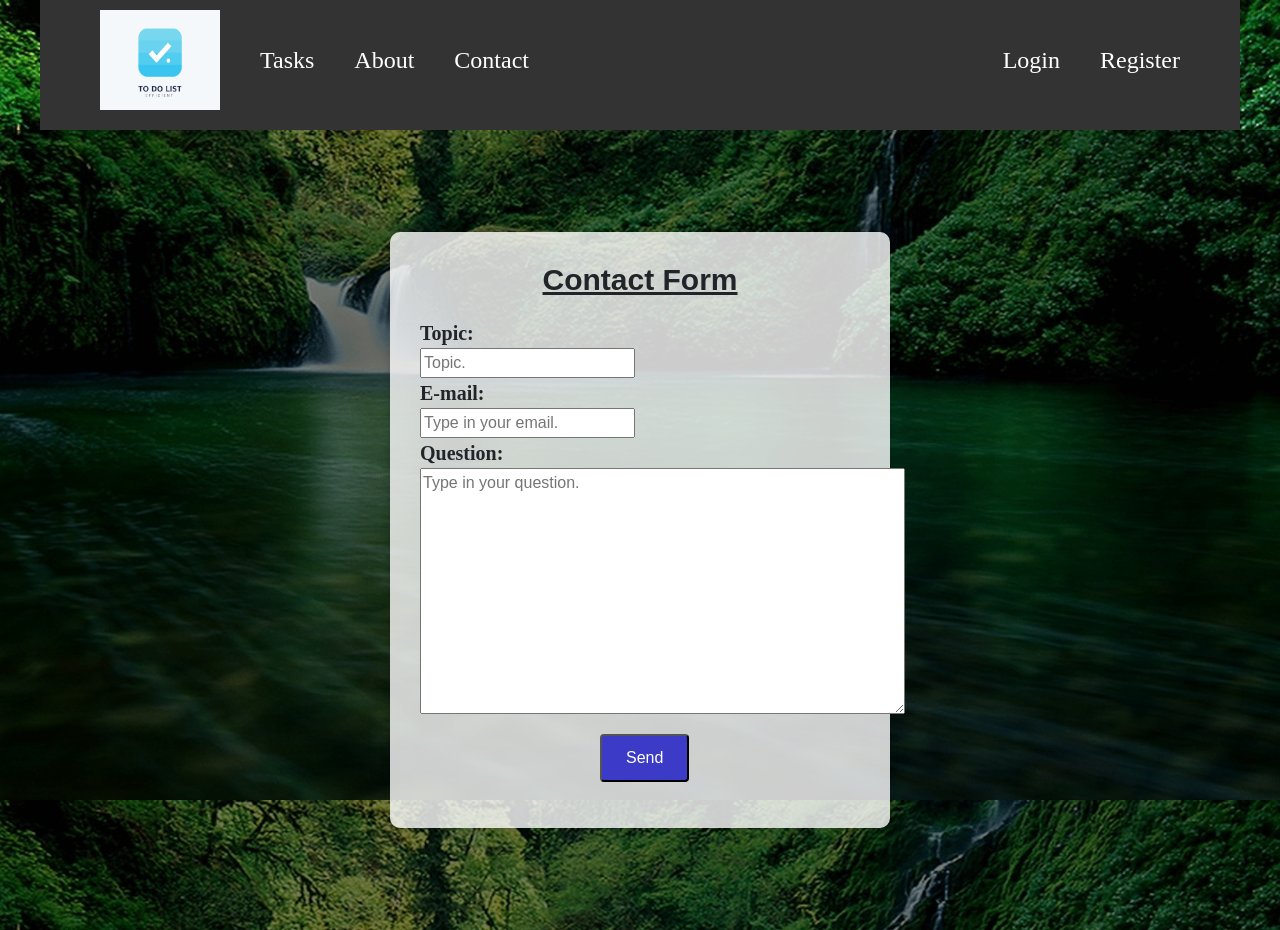
After one commit to pavle0402/Pavle-s-To-do-List, a Django app: page /contact/ in a window 1280 px wide. The commit adds this page. Run offline with Django 4.2, Linux system fonts and the light colour scheme; some libraries are stand-ins or nearby versions.

Commit message:
Final update

```diff
--- a/static/css/tasks_list.css
+++ b/static/css/tasks_list.css
@@ -197,3 +197,8 @@ tr:hover {
     background-color: rgb(212, 210, 207);
 
 }
+
+
+.completed {
+    text-decoration: line-through;
+}
--- a/tdlist/admin.py
+++ b/tdlist/admin.py
@@ -1,6 +1,7 @@
 from django.contrib import admin
-from .models import Task, TaskCompletion
+from .models import Task, TaskCompletion, Contact
 
 
 admin.site.register(Task)
 admin.site.register(TaskCompletion)
+admin.site.register(Contact)
--- a/tdlist/forms.py
+++ b/tdlist/forms.py
@@ -1,7 +1,7 @@
 from django import forms
 from django.contrib.auth.forms import UserCreationForm
 from django.contrib.auth.models import User
-from .models import Task, TaskCompletion
+from .models import Task, TaskCompletion, Contact
 from django.utils import timezone
 from django.core.exceptions import ValidationError
 from django.contrib import messages
@@ -50,3 +50,20 @@ class TaskCompletionForm(forms.ModelForm):
         widgets = {
             'task_completion': forms.CheckboxInput(attrs={'class': 'form-check-input'}),
         }
+
+class ContactForm(forms.ModelForm):
+    class Meta:
+        model = Contact
+        fields = ('topic','email', 'question')
+
+        labels = {
+            'topic': 'Topic',
+            'question':'Question',
+            'email': 'E-mail',
+        }
+
+        widgets = {
+            'topic': forms.TextInput(attrs={'class':'form-class', 'placeholder':'Topic.'}),
+            'question': forms.Textarea(attrs={'class':'form-class', 'placeholder':'Type in your question.', 'cols':50, 'rows':10}),
+            'email': forms.EmailInput(attrs={'class':'form-class', 'placeholder':'Type in your email.'}),
+        }
--- a/tdlist/models.py
+++ b/tdlist/models.py
@@ -4,12 +4,9 @@ from django.utils import timezone
 from django.core.exceptions import ValidationError
 
 class TaskOrderManager(models.Manager):
+    def pinned_first_and_completed_last(self):
+        return self.get_queryset().order_by('-pinned', 'complete__task_completion')
 
-    def pinned_first(self):
-        return self.get_queryset().order_by('-pinned', 'task')
-
-    def alphabetical(self):
-        return self.get_queryset().order_by('task')
 
 class Task(models.Model):
     user = models.ForeignKey(User, on_delete=models.CASCADE, null=True, blank=True)
@@ -30,3 +27,13 @@ class TaskCompletion(models.Model):
 
     def __str__(self):
         return f"{self.task_name.task}"
+
+
+class Contact(models.Model):
+    name = models.ForeignKey(User, on_delete=models.DO_NOTHING)
+    topic = models.CharField(max_length=55, blank=False)
+    email = models.EmailField(blank=False, null=True)
+    question = models.TextField(verbose_name="Question", blank=False)
+
+    def __str__(self):
+        return f"{self.name.first_name} - {self.topic}"
--- /dev/null
+++ b/tdlist/templates/contact.html
@@ -0,0 +1,90 @@
+{% extends 'base.html' %}
+
+{%block content%}
+
+<!DOCTYPE html>
+<html lang="en">
+<head>
+    <meta charset="UTF-8">
+    <meta name="viewport" content="width=device-width, initial-scale=1.0">
+    {%block title%}
+    <title>Contact Page</title>
+    {%endblock%}
+    <style>
+body {
+    margin: 0;
+    padding: 0;
+    background: url('your-background-image.jpg') no-repeat center center fixed;
+    background-size: cover;
+    font-family: Arial, sans-serif;
+}
+
+.contact-container {
+    display: flex;
+    justify-content: center;
+    align-items: center;
+    min-height: 100vh;
+    background-color: rgba(0, 0, 0, 0.5); /* Background with opacity */
+}
+
+.contact-form {
+    background-color: rgba(255, 255, 255, 0.8); /* See-through contact form */
+    padding: 30px;
+    border-radius: 10px;
+    box-shadow: 0 0 10px rgba(0, 0, 0, 0.2);
+    max-width: 500px;
+    width: 100%;
+    box-sizing: border-box;
+}
+
+.contact-header {
+    text-align: center;
+    font-size: 30px;
+    font-weight: bolder;
+    margin-bottom: 20px;
+    text-decoration: underline 3px;
+
+}
+
+.form-label-tag{
+    font-weight: bolder;
+    font-family: 'Times New Roman', Times, serif;
+    font-size: 20px;
+}
+
+.send-button {
+    margin-left: 180px;
+    margin-top: 20px;
+    background-color: rgb(59, 59, 199);
+    color: #fff;
+    cursor: pointer;
+    border-radius: 4px;
+    padding: 10px 24px;
+}
+
+.send-button:hover {
+    background-color:rgb(119, 119, 237) ;
+}
+
+
+    </style>
+</head>
+<body>
+    <div class="contact-container">
+        <div class="contact-form">
+            <h1 class="contact-header">Contact Form</h1>
+            <form method="POST" id="form">
+                {%csrf_token%}
+                {% for field in form %}
+                <div class="form-label-tag">{{field.label_tag}}</div> {{field}}
+                {%endfor%}
+                <button class="send-button" type="submit">Send</button>
+            </form>
+        </div>
+    </div>
+
+</body>
+</html>
+
+
+{%endblock%}
--- a/tdlist/templates/navbar.html
+++ b/tdlist/templates/navbar.html
@@ -70,7 +70,7 @@ body {
             <a href="#" class="navbar-item"><img src="{% static 'img/logo.png' %}" width="120px" height="100px"></a>
             <a href="{% url 'tasks_list' %}" class="navbar-item">Tasks</a>
             <a href="{% url 'about' %}" class="navbar-item">About</a>
-            <a href="#" class="navbar-item">Contact</a>
+            <a href="{% url 'contact' %}" class="navbar-item">Contact</a>
         </div>
         <div class="navbar-end">
           {% if user.is_authenticated %}
--- a/tdlist/templates/tasks/task_list.html
+++ b/tdlist/templates/tasks/task_list.html
@@ -47,7 +47,7 @@
                         <button id="unpin-all-tasks" class="btn btn-danger">Unpin all tasks</button>
                     {%endif%}
                         {% for task in tasks %}
-                        <tr>
+                        <tr class="{% if completed_tasks %}completed{%endif%}">
                             <td data-task-id="{{ task.pk }}" class="pinned-icon">
                                 {% if task.pinned %}
                                     <span><i class="fa-solid fa-thumbtack" ></i></span>
@@ -285,8 +285,6 @@ function pinButtonHandler(button) {
 }
 
 
-    // IMPORTANT: Refresh function not working, after 3 days i give up, can't find the solution to this, pin icon is appearing only after the
-    // page is refreshed
 
 // Function to refresh pinned task list
 function refreshPinnedTaskList() {
--- a/tdlist/urls.py
+++ b/tdlist/urls.py
@@ -8,12 +8,13 @@ urlpatterns = [
     path('about/', views.about_page, name='about'),
     path('logout/', views.logout_view, name='logout'),
     path('register/', views.register_view, name='register'),
+    path('contact/', views.contact_view, name='contact'),
     path('tasks_list/', login_required(views.CreateTaskView.as_view()), name='tasks_list'),
     path('tasks_list/create_task/', login_required(views.CreateTaskView.as_view()), name='create_task'),
     path('tasks_list/<int:pk>/delete/', login_required(views.DeleteTaskView.as_view()), name='delete_task'),
     path('pin_task/<int:pk>/', views.PinTaskView, name="pin_task"),
     path('unpin_all_tasks/', views.UnpinAllTasksView, name="unpin_all_tasks"),
     path('task_completion/<int:pk>/', views.task_completion_view, name="task_completion"),
-    path('tasks_list/sort/<str:sort_option>/', views.sort_tasks_view, name='sort_tasks'),
+    # path('tasks_list/sort/<str:sort_option>/', views.sort_tasks_view, name='sort_tasks'),
     # path('tasks_list/<int:pk>/task_completed/', views.TaskCompletionUpdateView.as_view(), name="task_completed")
 ]
--- a/tdlist/views.py
+++ b/tdlist/views.py
@@ -9,7 +9,7 @@ from django.views.decorators.http import require_POST
 from django.urls import reverse_lazy
 from django.views import View
 from django.contrib.auth.decorators import login_required
-from .forms import RegisterUserForm, CreateTaskForm
+from .forms import RegisterUserForm, CreateTaskForm, ContactForm
 from django.utils import timezone
 
 
@@ -64,10 +64,10 @@ class CreateTaskView(CreateView):
     def get_context_data(self, **kwargs):
         context = super().get_context_data(**kwargs)
         #just a list of all objects
-        context['tasks'] = Task.objects.all()
+        context['tasks'] = Task.objects.pinned_first_and_completed_last().filter(user=self.request.user)
         #for stating if unpin all tasks button should appear or not
         context['tasks_pinned'] = Task.objects.filter(pinned=True)
-        #stating whether task is completed or not.
+        #for authentication
         return context
 
     def form_valid(self, form):
@@ -77,6 +77,12 @@ class CreateTaskView(CreateView):
         return JsonResponse({'status':'success', 'message':'Task created.'})
 
 
+def task_author_view(request, pk):
+    task = get_object_or_404(Task, pk=pk)
+    context = {
+        'task_author': task.user
+    }
+    return render(request, 'tasks/task_list', context)
 
 class DeleteTaskView(DeleteView):
     model = Task
@@ -129,32 +135,27 @@ def task_completion_view(request, pk):
         task_completion, created = TaskCompletion.objects.get_or_create(task_name=task)
         task_completion.task_completion = not task_completion.task_completion
         task_completion.save()
+        #updating complete field in Task
+        task.complete = task_completion if task_completion.task_completion else None
+        task.save()
         messages.success(request, "Task completion status updated.")
         return JsonResponse({'status':'success', 'task_completion':task_completion.task_completion})
 
     return render(request, 'tasks/task_list.html', {})
 
 
-def get_completion_status(request):
-    incomplete_tasks = TaskCompletion.objects.filter(task_completion=False)
-    context = {
-        'incomplete_tasks': incomplete_tasks
-    }
 
-    return render(request, 'tasks/task_list.html', context)
+def contact_view(request):
+    form = ContactForm(request.POST or None)
+    if request.method == "POST":
+        if form.is_valid():
+            contact = form.save(commit=False)
+            contact.name = request.user
+            contact.save()
+            messages.success(request, f"{request.user.first_name}, you have successfully sent your message. Our team will be quick to answer.")
+            return redirect('tasks_list')
 
+        else:
+            form = ContactForm()
 
-#filter for ordering tasks
-
-def sort_tasks_view(request, sort_option):
-
-    if sort_option == 'A-Z':
-        tasks = Task.objects.order_by('task')
-
-    elif sort_option == 'Task created':
-        tasks = Task.objects.order_by('created_at')
-
-    elif sort_option == 'Pinned first':
-        tasks = Task.objects.order_by('-pinned')
-
-    return render(request, 'tasks/task_list.html', {'tasks':tasks})
+    return render(request, 'contact.html', {'form':form})
```
Also changed, not shown: db.sqlite3, tdlist/migrations/0010_alter_task_managers.py (added), tdlist/migrations/0011_alter_task_managers.py (added), tdlist/migrations/0012_contact.py (added), tdlist/migrations/0013_contact_email.py (added).
